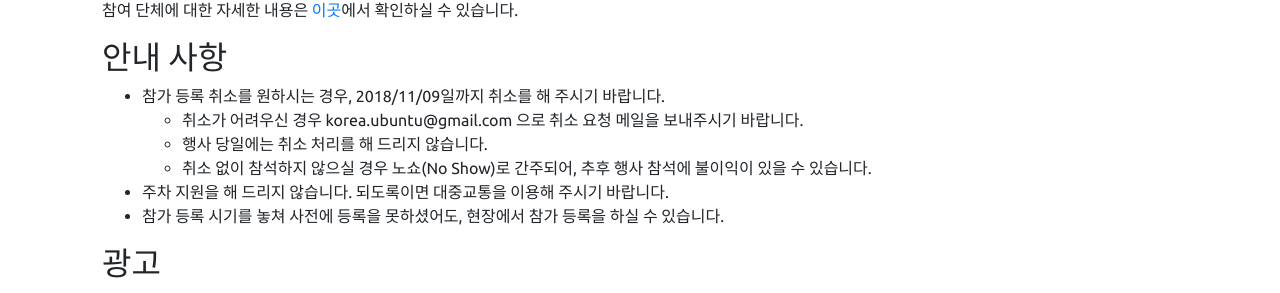
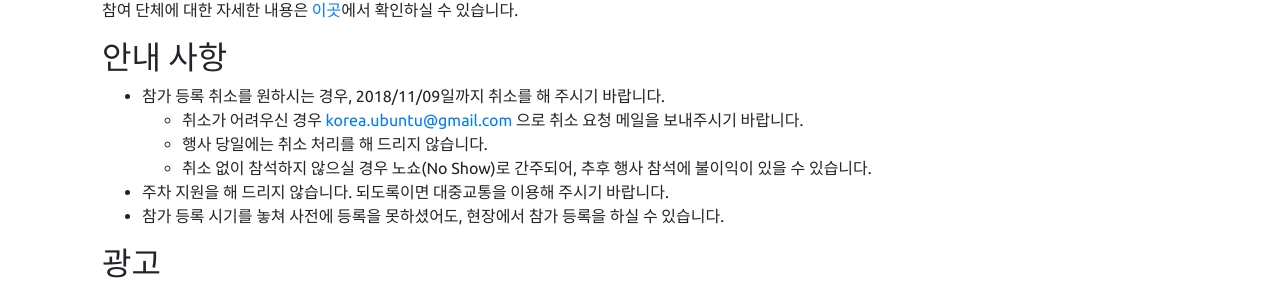
Before and after one commit to ubuntu-kr/ubuntu-fest, a Jekyll site: the page built from nav_about.md, in a window 1280 px wide and 1379 px high. Shown: the part 805-1098 px from the top of the window. Built offline with Jekyll 4.4.1, drawn with Linux system fonts in a browser that asks for light colours; part of the change alters nothing that is shown.

Commit message:
메일 링크 추가

```diff
--- a/nav_about.md
+++ b/nav_about.md
@@ -29,7 +29,7 @@ permalink: /about/
 
 ## 안내 사항
 - 참가 등록 취소를 원하시는 경우, 2018/11/09일까지 취소를 해 주시기 바랍니다.
-    - 취소가 어려우신 경우 korea.ubuntu@gmail.com 으로 취소 요청 메일을 보내주시기 바랍니다.
+    - 취소가 어려우신 경우 [korea.ubuntu@gmail.com](mailto:korea.ubuntu@gmail.com) 으로 취소 요청 메일을 보내주시기 바랍니다.
     - 행사 당일에는 취소 처리를 해 드리지 않습니다.
     - 취소 없이 참석하지 않으실 경우 노쇼(No Show)로 간주되어, 추후 행사 참석에 불이익이 있을 수 있습니다.
 - 주차 지원을 해 드리지 않습니다. 되도록이면 대중교통을 이용해 주시기 바랍니다.
```
